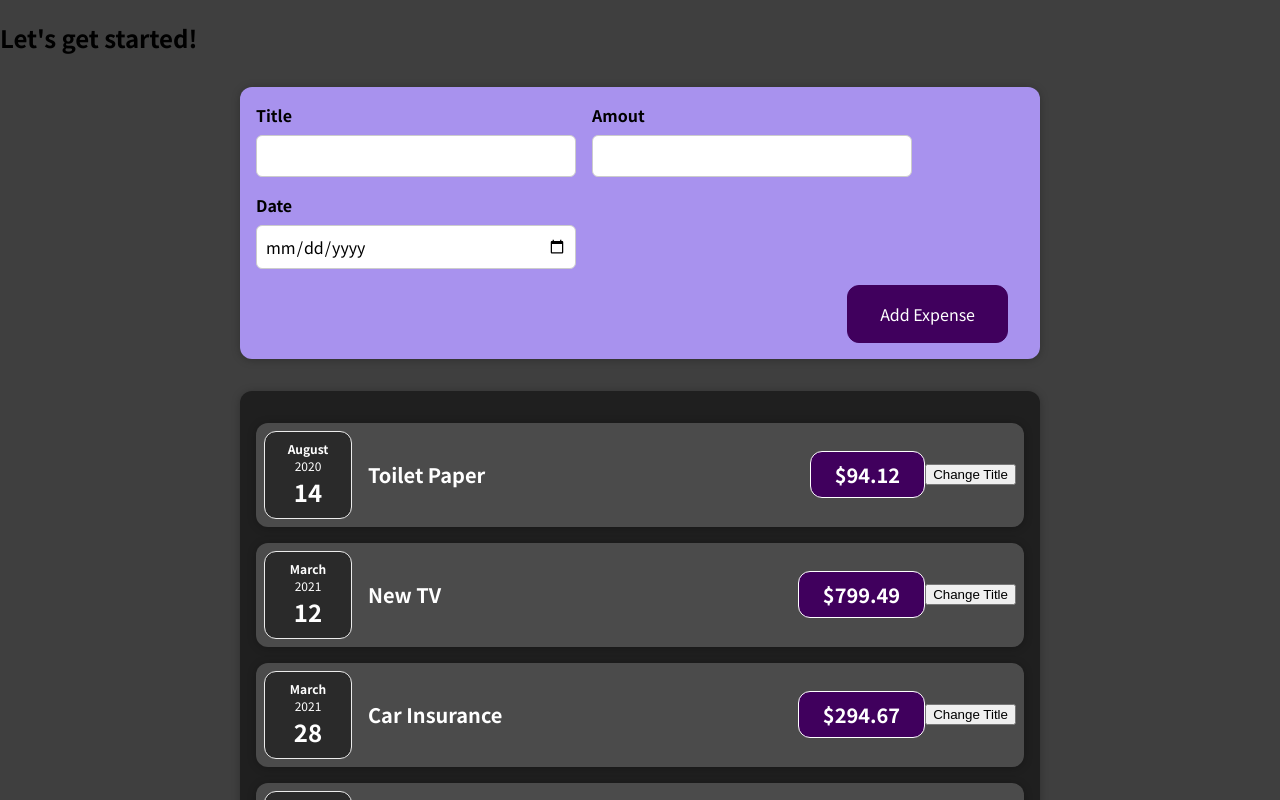
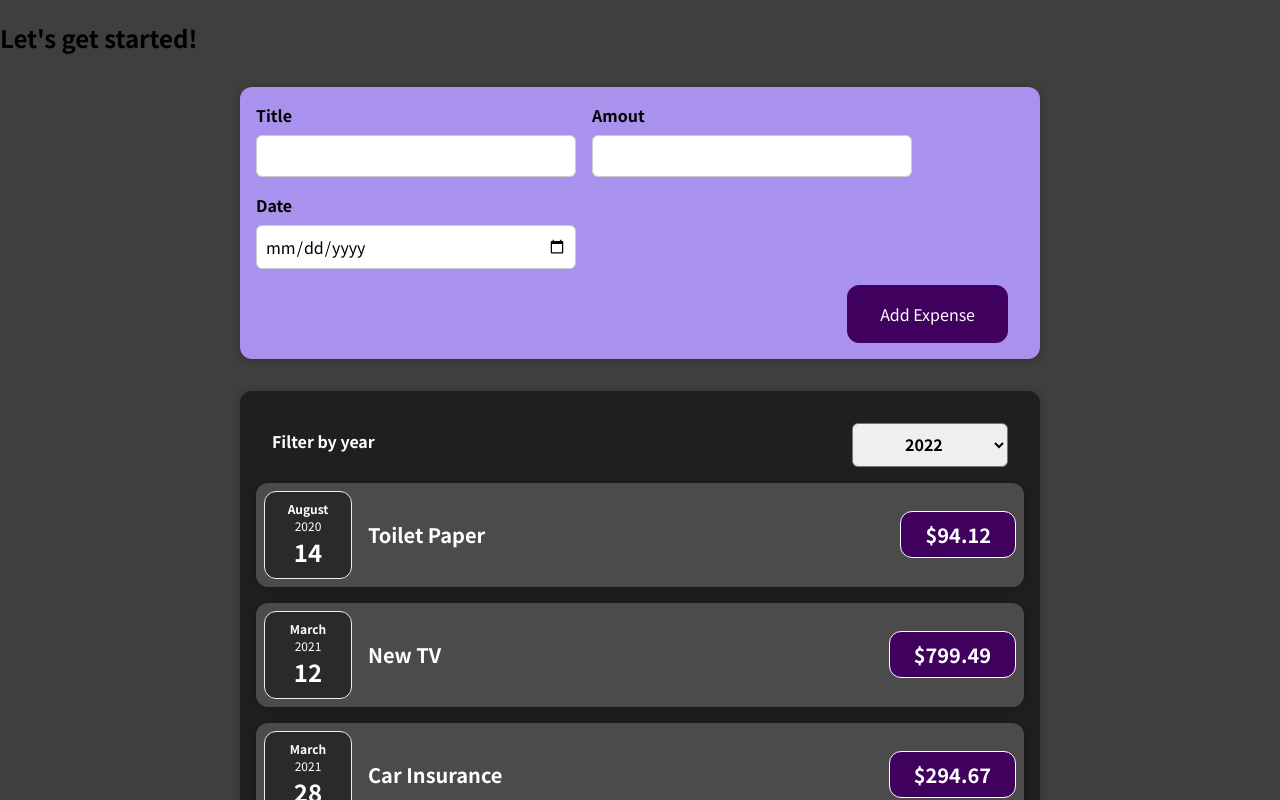
Before and after one commit to andrecamposmatias/react-complete-guide, a React (Create React App) app: page / in a window 1280 px wide. Shown: the top 800 px of the page. Built offline with nearby package versions, Linux system fonts and the light colour scheme.

Commit message:
Stateless vs Stateful

```diff
--- a/src/components/Expenses/ExpenseItem.js
+++ b/src/components/Expenses/ExpenseItem.js
@@ -1,27 +1,17 @@
-import React, { useState } from 'react';
+import React from 'react';
 
 import ExpenseDate from './ExpenseDate';
 import Card from '../UI/Card';
 import './ExpenseItem.css';
 
 const ExpenseItem = (props) => {
-  // function clickHandler() {}
-  const [title, setTitle] = useState(props.title);
-  console.log('ExpenseItem evaluated by React');
-
-  const clickHandler = () => {
-    setTitle('Updated!');
-    console.log(title);
-  };
-
   return (
     <Card className='expense-item'>
       <ExpenseDate date={props.date} />
       <div className='expense-item__description'>
-        <h2>{title}</h2>
+        <h2>{props.title}</h2>
         <div className='expense-item__price'>${props.amount}</div>
       </div>
-      <button onClick={clickHandler}>Change Title</button>
     </Card>
   );
 }
--- a/src/components/Expenses/Expenses.js
+++ b/src/components/Expenses/Expenses.js
@@ -1,12 +1,21 @@
-import React from 'react';
+import React, { useState } from 'react';
 
+import ExpensesFilter from './ExpensesFilter';
 import ExpenseItem from './ExpenseItem';
 import Card from '../UI/Card';
 import './Expenses.css';
 
 const Expenses = (props) => {
+  const [filteredYear, setFilteredYear] = useState('2022');
+
+  const filterChangeHandler = selectedYear => {
+    setFilteredYear(selectedYear);
+    console.log(selectedYear);
+  };
+
   return (
     <Card className="expenses">
+      <ExpensesFilter selected={filteredYear} onChangedFilter={filterChangeHandler}/>
       <ExpenseItem
         title={props.items[0].title}
         amount={props.items[0].amount}
--- /dev/null
+++ b/src/components/Expenses/ExpensesFilter.css
@@ -0,0 +1,24 @@
+.expenses-filter {
+  color: white;
+  padding: 0 1rem;
+}
+
+.expenses-filter__control {
+  display: flex;
+  width: 100%;
+  align-items: center;
+  justify-content: space-between;
+  margin: 1rem 0;
+}
+
+.expenses-filter label {
+  font-weight: bold;
+  margin-bottom: 0.5rem;
+}
+
+.expenses-filter select {
+  font: inherit;
+  padding: 0.5rem 3rem;
+  font-weight: bold;
+  border-radius: 6px;
+}
--- /dev/null
+++ b/src/components/Expenses/ExpensesFilter.js
@@ -0,0 +1,25 @@
+import React from 'react';
+
+import './ExpensesFilter.css';
+
+const ExpensesFilter = (props) => {
+  const dropdownChangeHandler = (event) => {
+    props.onChangedFilter(event.target.value);
+  };
+
+  return (
+    <div className='expenses-filter'>
+      <div className='expenses-filter__control'>
+        <label>Filter by year</label>
+        <select value={props.selected} onChange={dropdownChangeHandler}>
+          <option value='2022'>2022</option>
+          <option value='2021'>2021</option>
+          <option value='2020'>2020</option>
+          <option value='2019'>2019</option>
+        </select>
+      </div>
+    </div>
+  );
+};
+
+export default ExpensesFilter;
--- a/src/components/NewExpense/ExpenseForm.js
+++ b/src/components/NewExpense/ExpenseForm.js
@@ -43,7 +43,7 @@
     }
 
     //console.log(expenseData);
-    props.onSaveExpenseDate(expenseData);
+    props.onSaveExpenseData(expenseData);
     setEnteredTitle('');
     setEnteredAmount('');
     setEnteredDate('');
--- a/src/components/NewExpense/NewExpense.js
+++ b/src/components/NewExpense/NewExpense.js
@@ -4,7 +4,7 @@
 import './NewExpense.css';
 
 const NewExpense = (props) => {
-  const saveExpenseDateHandler = (enteredExpenseData) => {
+  const saveExpenseDataHandler = (enteredExpenseData) => {
     const expenseData = {
       ...enteredExpenseData,
       id: Math.random().toString()
@@ -15,7 +15,7 @@
 
   return (
     <div className='new-expense'>
-      <ExpenseForm onSaveExpenseDate={saveExpenseDateHandler} />
+      <ExpenseForm onSaveExpenseData={saveExpenseDataHandler} />
     </div>
   )
 };
```
